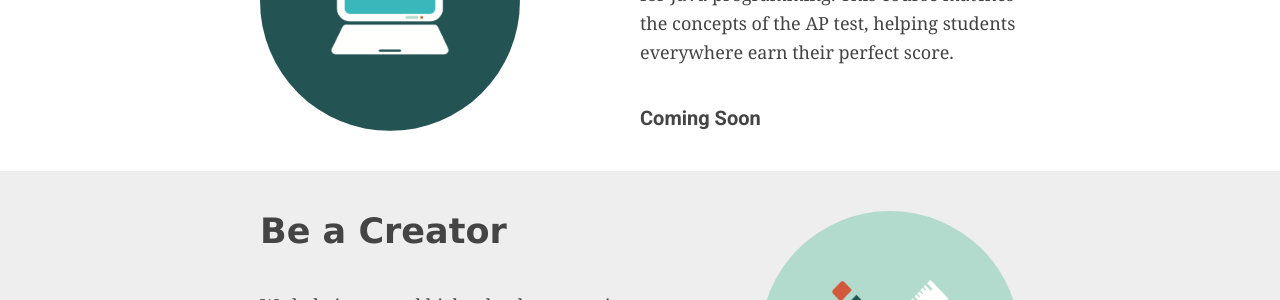
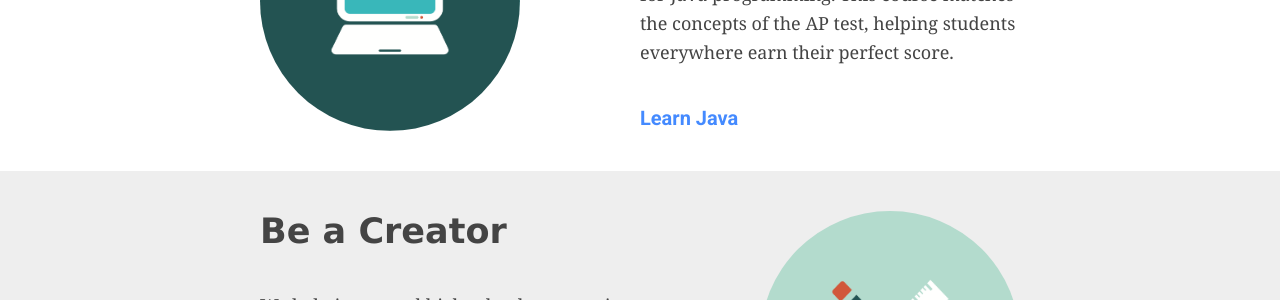
Before and after one commit to teamscode/teamscode.github.io, a Jekyll site: the page built from index.html, in a window 1280 px wide and 900 px high, scrolled down 1369 px. Shown: the part 154-454 px from the top of the window. Built offline with Jekyll 4.4.1, drawn with Linux system fonts in a browser that asks for light colours; nearby versions of some CDN libraries.

Commit message:
changed front page coming soon to learn java

```diff
--- a/index.html
+++ b/index.html
@@ -75,7 +75,11 @@ layout: default
           everywhere earn their perfect score.
         </div>
         <!--<a class="a" ; style="font-size:20px" href="">-->
-          <b style="font-size: 20px">Coming Soon</b>
+          <b style="font-size: 20px">
+            <a class="a" ; style="font-size:20px" href="/learn">
+              <b>Learn Java</b>
+            </a>
+          </b>
 
         <!--</a>-->
       </div>
```
